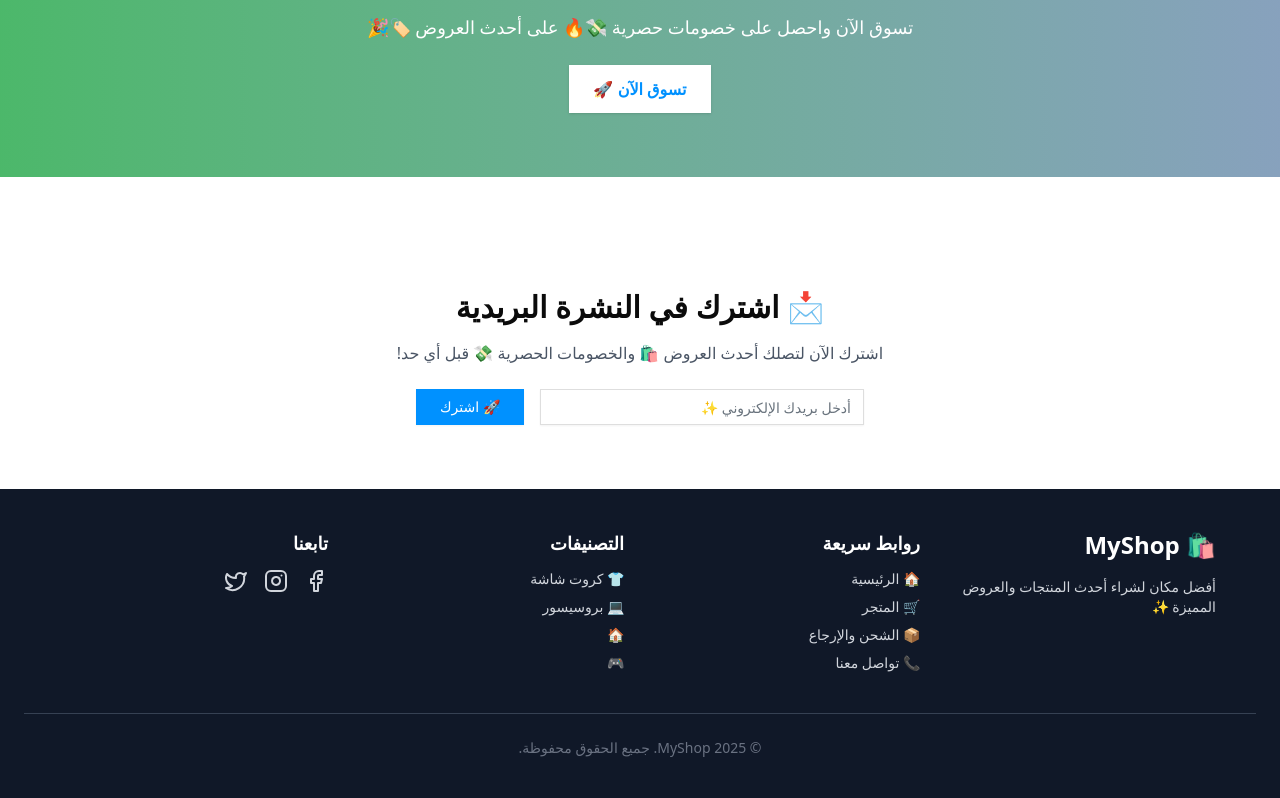
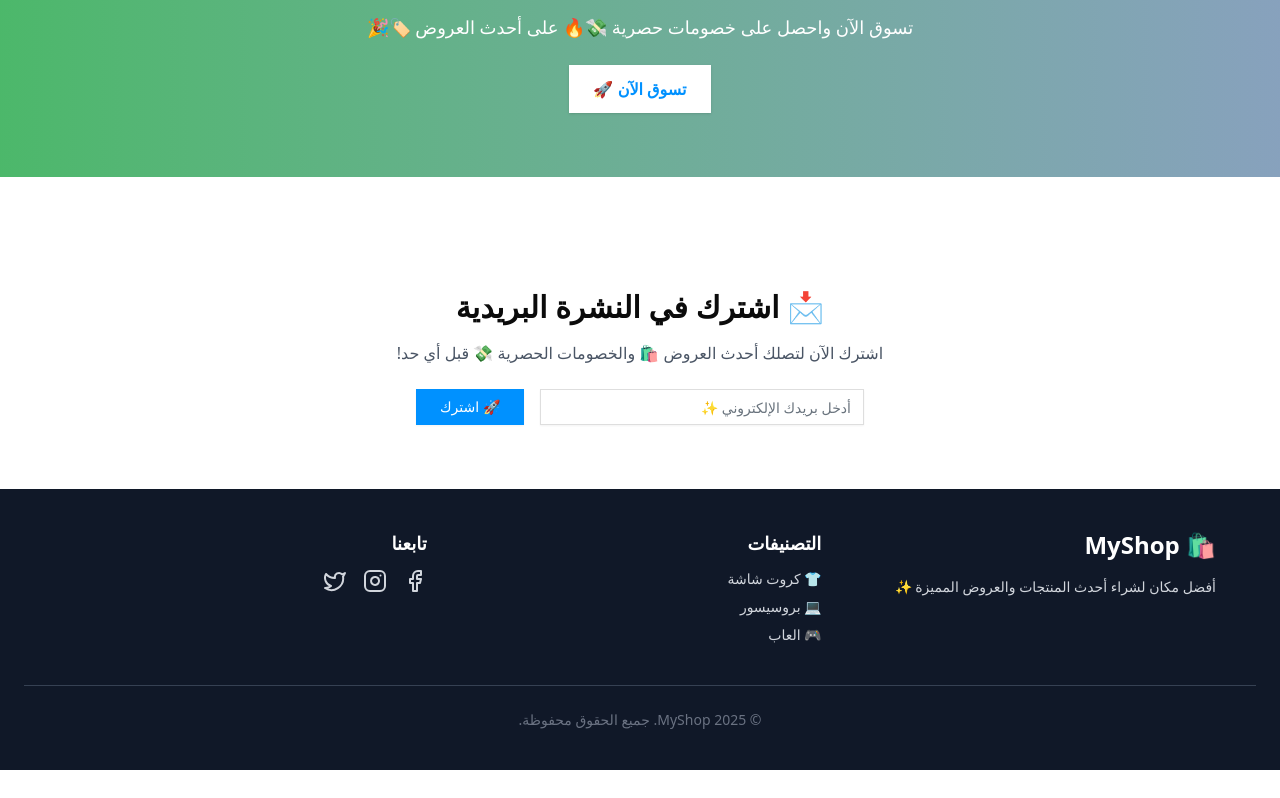
Before and after one commit to nabilalaa/Next-Ecommerce, a Next.js app: page / in a window 1280 px wide. Shown: the part 949-1747 px from the top of the page. After the commit the page ends 1719 px from the top, so only its background shows below. Built offline with nearby package versions, Linux system fonts and the light colour scheme; no server answers; the database is empty.

Commit message:
next-ecommerce

```diff
--- a/components/sections/footer.jsx
+++ b/components/sections/footer.jsx
@@ -3,7 +3,7 @@ import { FacebookIcon, InstagramIcon, TwitterIcon } from "lucide-react";
 export default function Footer() {
     return (
         <footer className="bg-gray-900 text-gray-300 py-10 px-6">
-            <div className="max-w-6xl mx-auto grid gap-8 sm:grid-cols-2 lg:grid-cols-4">
+            <div className="max-w-6xl mx-auto grid gap-8 sm:grid-cols-2 lg:grid-cols-3">
                 {/* Logo + About */}
                 <div>
                     <h2 className="text-2xl font-bold text-white mb-4">🛍️ MyShop</h2>
@@ -12,16 +12,7 @@ export default function Footer() {
                     </p>
                 </div>
 
-                {/* Quick Links */}
-                <div>
-                    <h3 className="text-lg font-semibold text-white mb-3">روابط سريعة</h3>
-                    <ul className="space-y-2 text-sm">
-                        <li><a href="#" className="hover:text-white">🏠 الرئيسية</a></li>
-                        <li><a href="#" className="hover:text-white">🛒 المتجر</a></li>
-                        <li><a href="#" className="hover:text-white">📦 الشحن والإرجاع</a></li>
-                        <li><a href="#" className="hover:text-white">📞 تواصل معنا</a></li>
-                    </ul>
-                </div>
+
 
                 {/* Categories */}
                 <div>
@@ -29,8 +20,7 @@ export default function Footer() {
                     <ul className="space-y-2 text-sm">
                         <li><a href="#" className="hover:text-white">👕 كروت شاشة</a></li>
                         <li><a href="#" className="hover:text-white">💻 بروسيسور</a></li>
-                        <li><a href="#" className="hover:text-white">🏠 </a></li>
-                        <li><a href="#" className="hover:text-white">🎮 </a></li>
+                        <li><a href="#" className="hover:text-white">🎮 العاب</a></li>
                     </ul>
                 </div>
 
```
